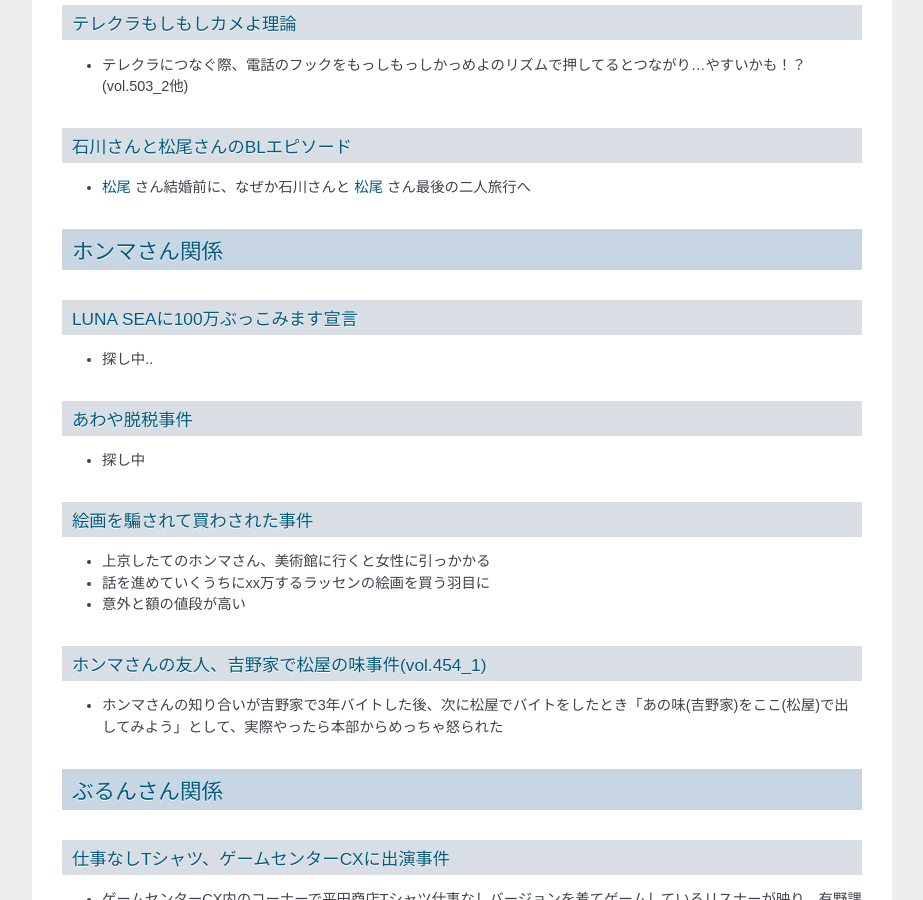
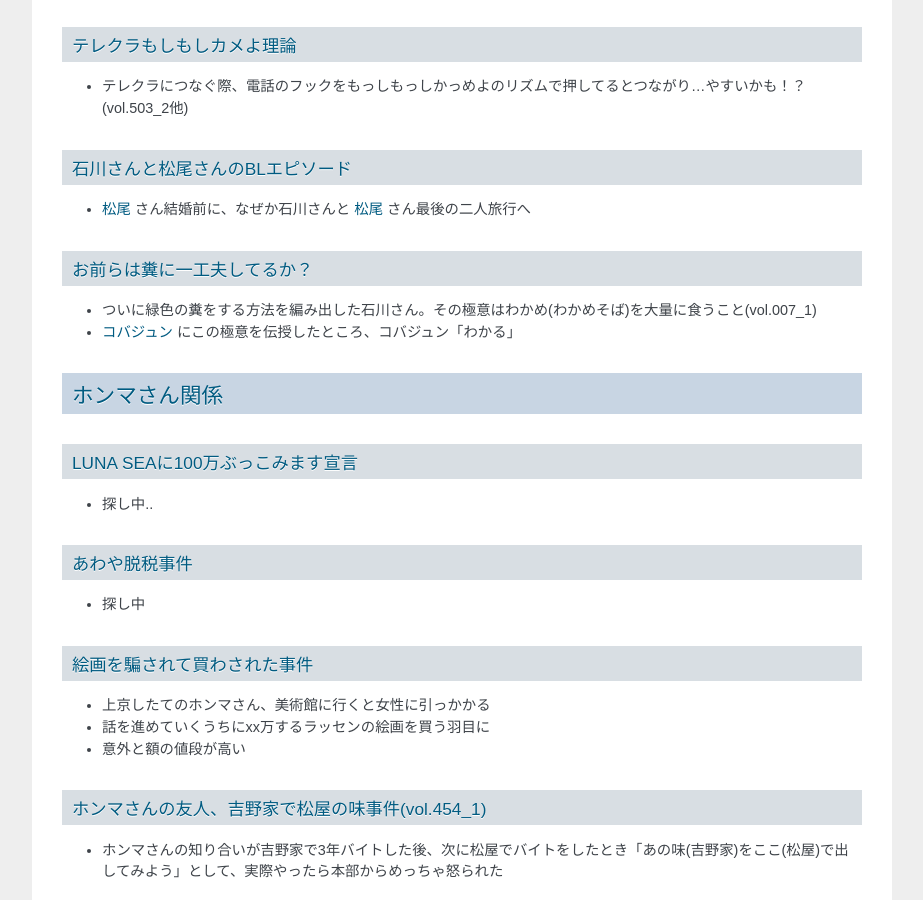
Before and after one commit to gosyujin/be-side, a Sphinx documentation site: the page built from source/surefire_hit_talk.rst, in a window 1280 px wide and 900 px high, scrolled down 2004 px. Shown: the whole window, without its empty margins (198-1121 px from the left). Built offline with Sphinx 7.4.7, drawn with Linux system fonts in a browser that asks for light colours; some of the changed text lies outside the part shown.

Commit message:
Update source

```diff
--- a/source/surefire_hit_talk.rst
+++ b/source/surefire_hit_talk.rst
@@ -59,6 +59,12 @@
 --------------------------------
 
 * :term:`松尾` さん結婚前に、なぜか石川さんと :term:`松尾` さん最後の二人旅行へ
+
+お前らは糞に一工夫してるか？
+----------------------------
+
+* ついに緑色の糞をする方法を編み出した石川さん。その極意はわかめ(わかめそば)を大量に食うこと(vol.007_1)
+* :term:`コバジュン` にこの極意を伝授したところ、コバジュン「わかる」
 
 ホンマさん関係
 ==============
```
